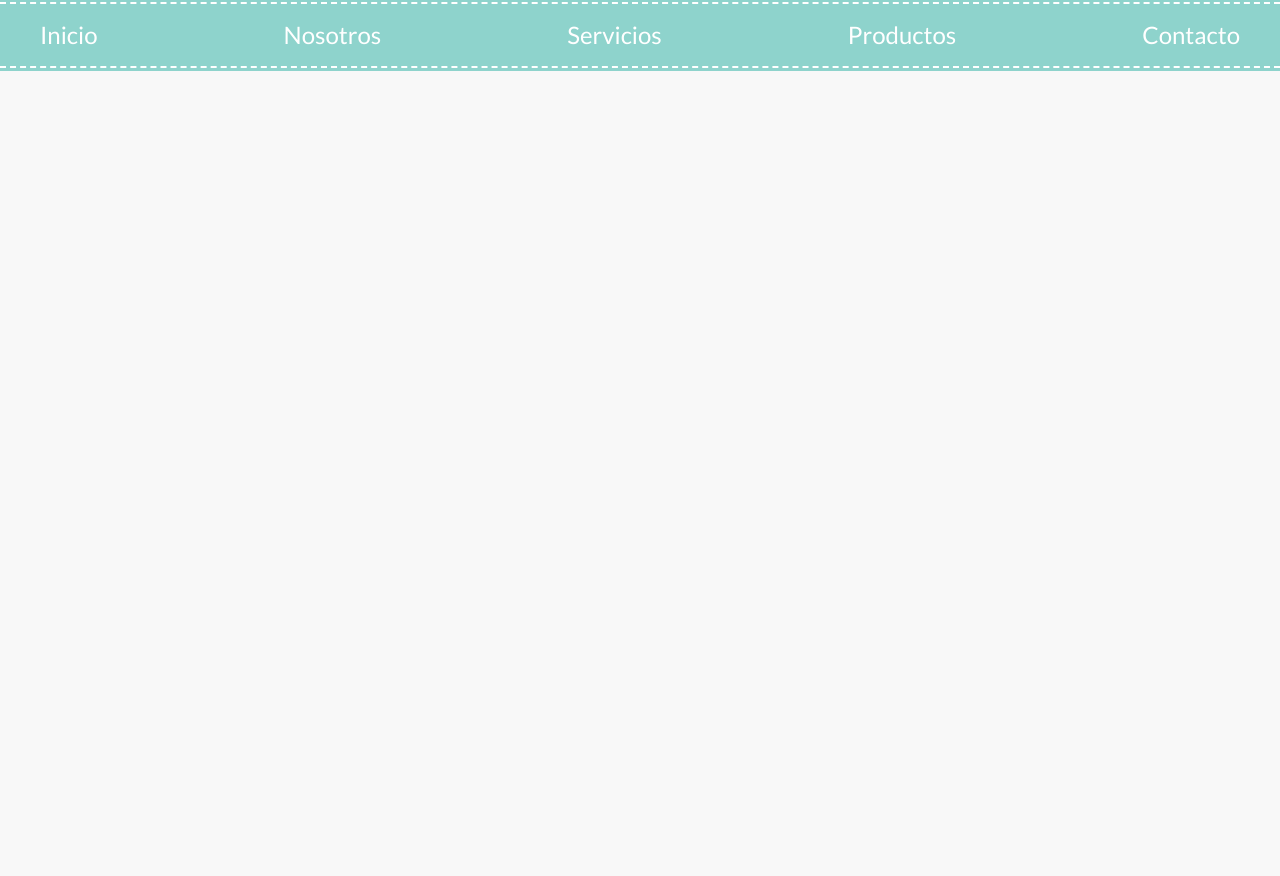
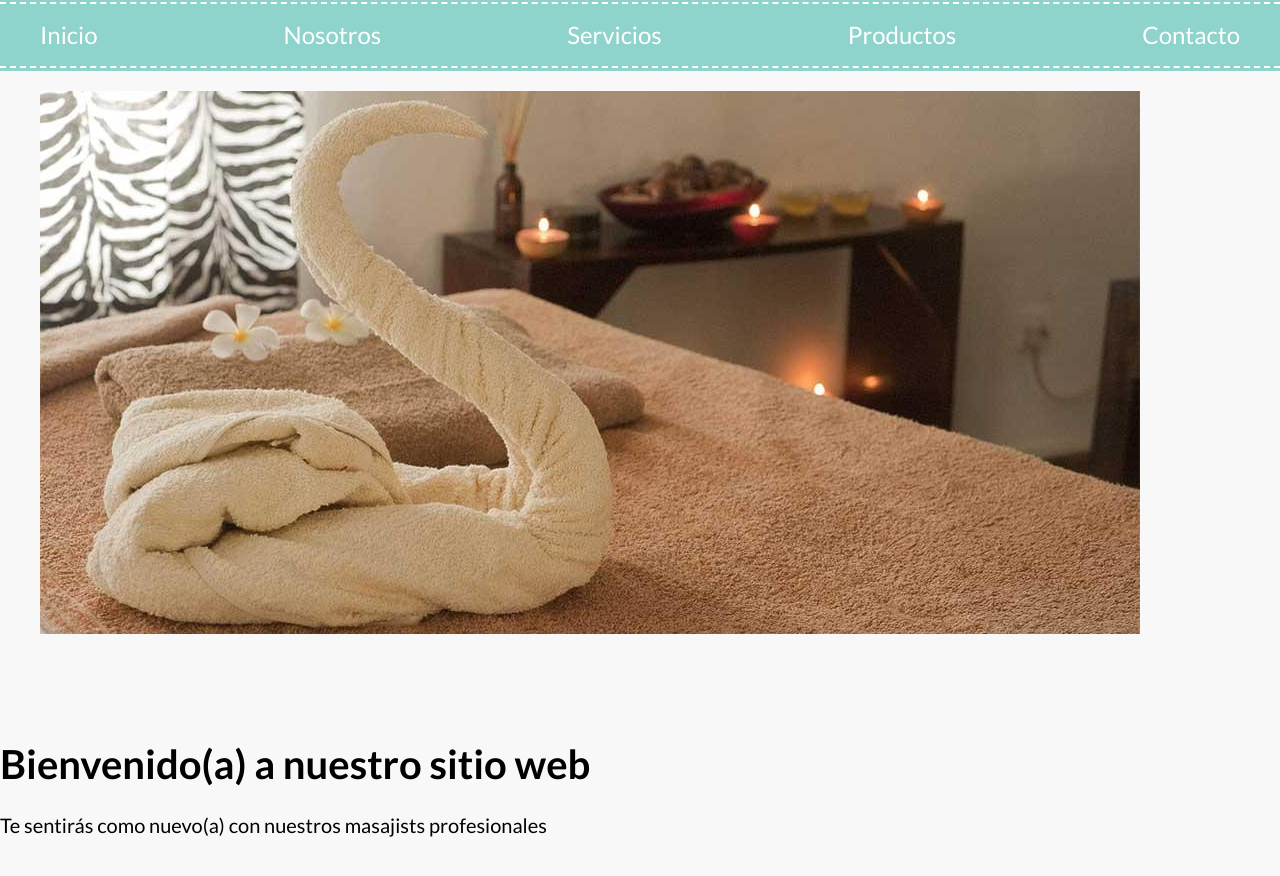
Before and after one commit to mcmmiguel/CarolinaSpaProject, a website: page index.html in a window 1280 px wide. Shown: the part 300-1176 px from the top of the page. Before the commit the page ends 800 px from the top, so only its background shows below. Drawn offline with Linux system fonts and the light colour scheme; a web font is replaced by a local one.

Commit message:
Seccion Bienvenida y Slider agregadas

```diff
--- a/index.html
+++ b/index.html
@@ -56,5 +56,19 @@
             </nav>
         </div>
     </div>
+
+    <section class="slider">
+        <ul class="slider__contenedor">
+            <li class="slider__slide">
+                <img src="build/img/slide_03.jpg" alt="Imagen slide">
+            </li>
+        </ul>
+    </section>
+
+    <section class="bienvenida seccion">
+        <h1 class="bienvenida__heading">Bienvenido(a) a nuestro <span>sitio web</span></h1>
+        <p class="bienvenida__texto">Te sentirás como nuevo(a) con nuestros masajists profesionales</p>
+    </section>
+
 </body>
 </html>
```
